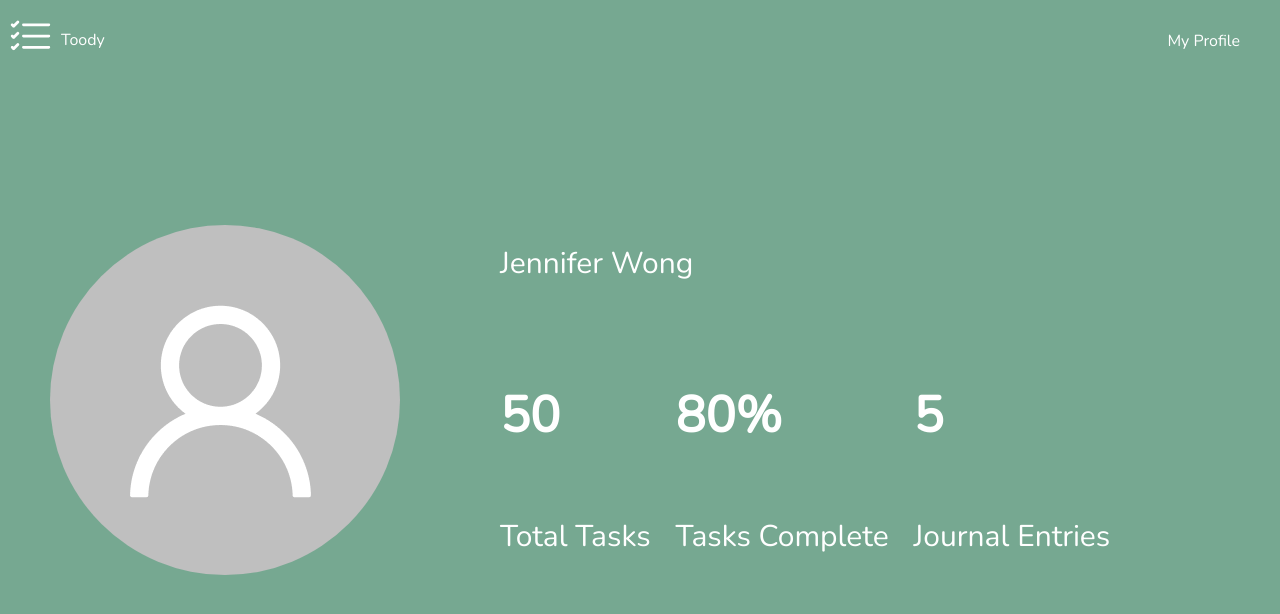
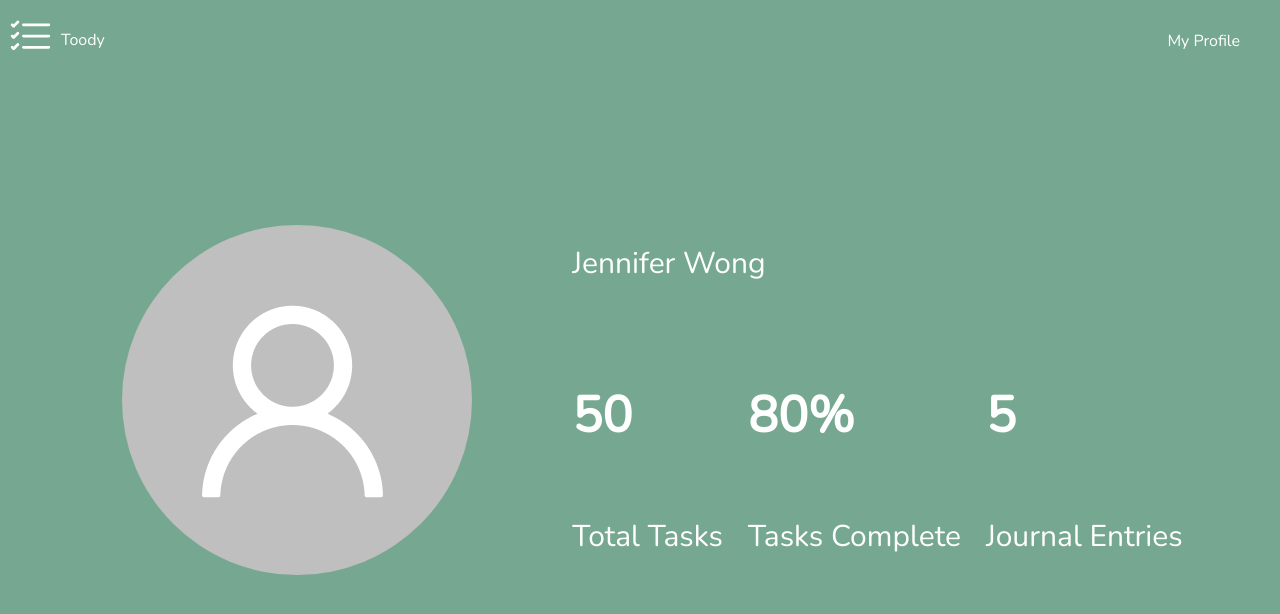
Before and after one commit to ctc-uci/toody-app, a React (Create React App) app: page /profile in a window 1280 px wide. Shown: the top 614 px of the page. Built offline with nearby package versions, Linux system fonts and the light colour scheme.

Commit message:
minor stylistic changes to profile

```diff
--- a/src/pages/Profile/Profile.css
+++ b/src/pages/Profile/Profile.css
@@ -3,6 +3,7 @@
   width: 100vw;
   display: flex;
   align-items: center;
+  justify-content: center;
 }
 
 .pfp-container {
@@ -16,7 +17,6 @@
 }
 
 .pfp {
-  margin: 0;
   margin-left: 80px;
   margin-top: 80px;
 }
--- a/src/pages/Profile/Profile.jsx
+++ b/src/pages/Profile/Profile.jsx
@@ -5,26 +5,23 @@ import person from '../../images/person.png';
 import './Profile.css';
 
 const Profile = ({ firstName, lastName, stats }) => {
-  const displayStats = stats.map(s => {
-    return (
-      <div key={s.description} className="stats">
-        <h4 className="number">{s.number}</h4>
-        <p className="description">{s.description}</p>
-      </div>
-    );
-  });
 
   return (
     <div className="profile-page">
       <div className="pfp-container">
-        <img src={person} className="pfp"></img>
+        <img src={person} className="pfp" />
       </div>
 
       <div>
         <p className="name">
           {firstName} {lastName}
         </p>
-        {displayStats}
+        {stats.map(s => (
+          <div key={s.description} className="stats">
+            <h4 className="number">{s.number}</h4>
+            <p className="description">{s.description}</p>
+          </div>
+        ))}
       </div>
     </div>
   );
```
